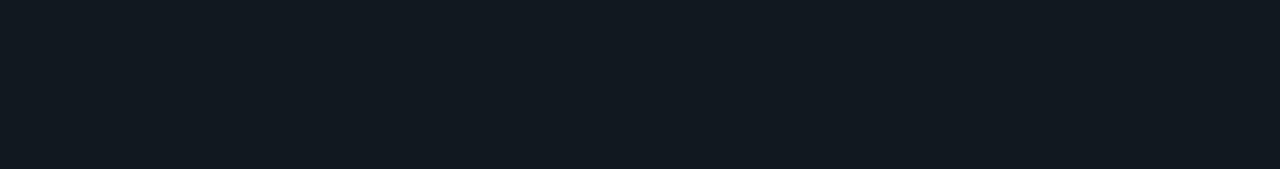
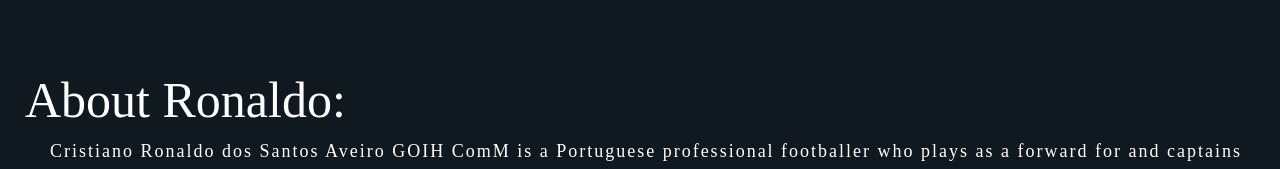
Before and after one commit to ZAINKHAN25/Cr-7, a React (Create React App) app: page / in a window 1280 px wide. Shown: the part 1029-1198 px from the top of the page. Before the commit the page ends 987 px from the top, so only its background shows below. Built offline with nearby package versions, Linux system fonts and the light colour scheme.

Commit message:
About Secton

```diff
--- /dev/null
+++ b/src/Components/AboutSection/app.css
@@ -0,0 +1,18 @@
+.AboutSection{
+    color: white;
+    margin-top: 20vh !important;
+}
+
+.AboutSection h2{
+    font-family: "DM Serif Text";
+    font-weight: normal;
+    font-size: 50px;
+    margin-left: 25px;
+}
+
+.AboutSection span{
+    margin-left: 50px;
+    font-family: "Jacques Francois";
+    font-size: 18px;
+    letter-spacing: 2px;
+}
--- /dev/null
+++ b/src/Components/AboutSection/index.jsx
@@ -0,0 +1,13 @@
+import React from 'react';
+import "./app.css"
+
+function AboutSection() {
+    return (
+        <div className='AboutSection mt-5'>
+            <h2>About Ronaldo:</h2>
+            <span>Cristiano Ronaldo dos Santos Aveiro GOIH ComM is a Portuguese professional footballer who plays as a forward for and captains both Saudi Pro League club Al Nassr and the Portugal national team.</span>
+        </div>
+    )
+}
+
+export default AboutSection;
--- a/src/Pages/Home/index.jsx
+++ b/src/Pages/Home/index.jsx
@@ -1,6 +1,7 @@
 import React from 'react';
 import Navbar from "../../Components/Navbar/index.jsx";
 import HeroSection from "../../Components/HeroSection/index.jsx";
+import AboutSection from "../../Components/AboutSection/index.jsx";
 import "./Home.css"
 
 function Home() {
@@ -8,6 +9,7 @@
     <>
       <Navbar />
       <HeroSection />
+      <AboutSection/>
     </>
   )
 }
```
